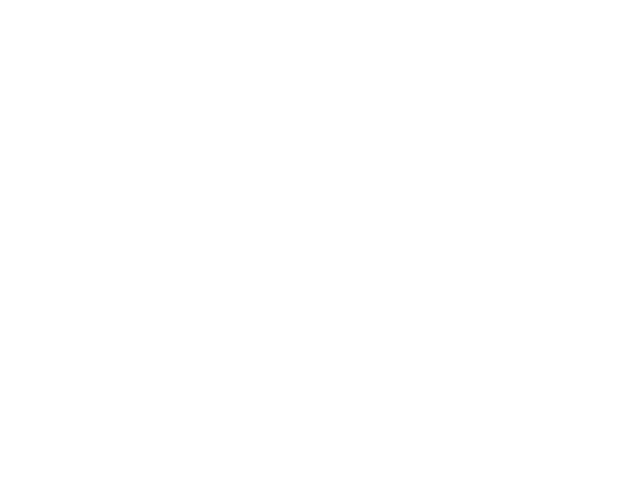
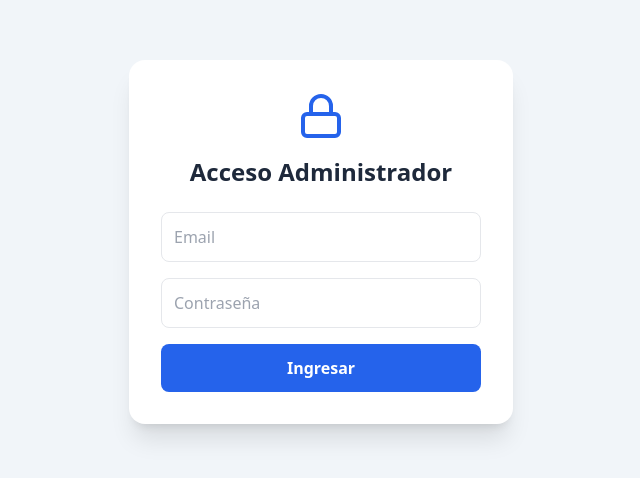
Before and after one commit to MatiSosa123/scout-fiesta-primavera, a React (Vite) app: page /login in a window 1280 px wide. Before the commit this address had no page. Shown: the part 158-636 px from the top of the page, without its empty margins (319-959 px from the left). Built offline with nearby package versions, Linux system fonts and the light colour scheme.

Commit message:
Codigo completo con autenticacion y rutas protegidas

```diff
--- a/src/App.jsx
+++ b/src/App.jsx
@@ -1,13 +1,45 @@
-import { BrowserRouter, Routes, Route } from 'react-router-dom';
+import { BrowserRouter, Routes, Route, Navigate } from 'react-router-dom';
+import { useState, useEffect } from 'react';
+import { auth } from './firebase';
+import { onAuthStateChanged } from 'firebase/auth';
+
 import PublicPage from './pages/PublicPage';
 import AdminPage from './pages/AdminPage';
+import LoginPage from './pages/LoginPage';
+
+// Componente para proteger la ruta /admin
+function RutaProtegida({ children }) {
+  const [user, setUser] = useState(null);
+  const [cargando, setCargando] = useState(true);
+
+  useEffect(() => {
+    const unsubscribe = onAuthStateChanged(auth, (usuario) => {
+      setUser(usuario);
+      setCargando(false);
+    });
+    return () => unsubscribe();
+  }, []);
+
+  if (cargando) return <div className="min-h-screen flex items-center justify-center font-bold text-blue-600">Verificando acceso... 🔐</div>;
+
+  // Si hay usuario, muestra el panel. Si no, lo manda al login.
+  return user ? children : <Navigate to="/login" />;
+}
 
 function App() {
   return (
     <BrowserRouter>
       <Routes>
         <Route path="/" element={<PublicPage />} />
-        <Route path="/admin" element={<AdminPage />} />
+        <Route path="/login" element={<LoginPage />} />
+        <Route
+          path="/admin"
+          element={
+            <RutaProtegida>
+              <AdminPage />
+            </RutaProtegida>
+          }
+        />
       </Routes>
     </BrowserRouter>
   );
--- a/src/firebase.js
+++ b/src/firebase.js
@@ -1,5 +1,6 @@
 import { initializeApp } from "firebase/app";
 import { getFirestore } from "firebase/firestore";
+import { getAuth } from "firebase/auth";
 
 const firebaseConfig = {
   apiKey: "AIzaSyBAb-FX2KAv-OoKwdcyr8TT2gZKOQfJg3w",
@@ -10,5 +11,9 @@ const firebaseConfig = {
   appId: "1:698746294766:web:c03ed2d8fbabd418483eff"
 };
 
+// Inicializar Firebase
 const app = initializeApp(firebaseConfig);
+
+// Exportar la base de datos y la autenticación
 export const db = getFirestore(app);
+export const auth = getAuth(app);
--- a/src/pages/AdminPage.jsx
+++ b/src/pages/AdminPage.jsx
@@ -1,7 +1,8 @@
 import { useState, useEffect } from 'react';
-import { Search, UserPlus, Trash2, CheckCircle2, Circle, Download, Users, UserCheck, AlertCircle } from 'lucide-react';
-import { db } from '../firebase';
+import { Search, UserPlus, Trash2, CheckCircle2, Circle, Download, Users, UserCheck, AlertCircle, LogOut } from 'lucide-react';
+import { db, auth } from '../firebase';
 import { collection, onSnapshot, addDoc, updateDoc, deleteDoc, doc } from 'firebase/firestore';
+import { signOut } from 'firebase/auth';
 
 function AdminPage() {
   const [asistentes, setAsistentes] = useState([]);
@@ -39,11 +40,16 @@ function AdminPage() {
   const agregarAsistente = async (e) => {
     e.preventDefault();
     if (!form.nombre || !form.apellido || !form.dni) return;
-    try { await addDoc(collection(db, "asistentes"), { ...form, asistio: false }); setForm({ nombre: '', apellido: '', dni: '', tipo: 'Scout', pago: 'Preventa' }); } catch (error) { console.error(error); }
+    try {
+      await addDoc(collection(db, "asistentes"), { ...form, asistio: false });
+      setForm({ nombre: '', apellido: '', dni: '', tipo: 'Scout', pago: 'Preventa' });
+    } catch (error) { console.error(error); }
   };
 
   const eliminarAsistente = async (id) => {
-    if (window.confirm('¿Estás seguro de eliminar a esta persona?')) { try { await deleteDoc(doc(db, "asistentes", id)); } catch (error) { console.error(error); } }
+    if (window.confirm('¿Estás seguro de eliminar a esta persona?')) {
+      try { await deleteDoc(doc(db, "asistentes", id)); } catch (error) { console.error(error); }
+    }
   };
 
   const toggleAsistio = async (id, estadoActual) => {
@@ -81,17 +87,29 @@ function AdminPage() {
   return (
     <div className="min-h-screen bg-slate-100 p-6">
       <div className="max-w-5xl mx-auto space-y-6">
+
+        {/* Encabezado con botón de salir */}
         <div className="bg-white p-6 rounded-lg shadow-md flex justify-between items-center">
           <div>
-            <h1 className="text-3xl font-bold text-slate-800">Panel de Administración</h1>
+            <h1 className="text-3xl font-bold text-slate-800">🌸 Panel de Administración</h1>
             <p className="text-slate-500">Control de Entradas - Manada y Tropa</p>
           </div>
-          <div className="text-right">
-            <p className="text-sm text-slate-500 uppercase font-semibold">Recaudación Total</p>
-            <p className="text-3xl font-bold text-green-600">${calcularTotal().toLocaleString('es-AR')}</p>
+          <div className="flex items-center gap-6">
+            <div className="text-right">
+              <p className="text-sm text-slate-500 uppercase font-semibold">Recaudación Total</p>
+              <p className="text-3xl font-bold text-green-600">${calcularTotal().toLocaleString('es-AR')}</p>
+            </div>
+            <button
+              onClick={() => signOut(auth)}
+              className="flex items-center gap-2 bg-red-100 hover:bg-red-200 text-red-700 font-semibold px-4 py-2 rounded-lg transition-colors"
+            >
+              <LogOut size={18} />
+              Salir
+            </button>
           </div>
         </div>
 
+        {/* Panel de Estadísticas */}
         <div className="grid grid-cols-2 md:grid-cols-4 gap-4">
           <div className="bg-white p-4 rounded-lg shadow-sm border-l-4 border-blue-400 flex items-center justify-between">
             <div><p className="text-xs text-slate-500 font-semibold uppercase">Scouts</p><p className="text-2xl font-bold text-slate-700">{stats.scouts}</p></div>
@@ -111,6 +129,7 @@ function AdminPage() {
           </div>
         </div>
 
+        {/* Formulario de Carga */}
         <div className="bg-white p-6 rounded-lg shadow-md">
           <h2 className="text-xl font-semibold mb-4 text-slate-700 flex items-center gap-2"><UserPlus size={20} /> Agregar Asistente</h2>
           <form onSubmit={agregarAsistente} className="grid grid-cols-1 md:grid-cols-5 gap-4">
@@ -131,6 +150,7 @@ function AdminPage() {
           </form>
         </div>
 
+        {/* Buscador, Ordenamiento y Tabla */}
         <div className="bg-white p-6 rounded-lg shadow-md">
           <div className="flex flex-col md:flex-row gap-4 mb-4">
             <div className="flex items-center gap-2 flex-1 bg-slate-50 p-2 rounded border">
--- /dev/null
+++ b/src/pages/LoginPage.jsx
@@ -0,0 +1,53 @@
+import { useState } from 'react';
+import { useNavigate } from 'react-router-dom';
+import { auth } from '../firebase';
+import { signInWithEmailAndPassword } from 'firebase/auth';
+import { Lock } from 'lucide-react';
+
+function LoginPage() {
+  const [email, setEmail] = useState('');
+  const [password, setPassword] = useState('');
+  const [error, setError] = useState('');
+  const navigate = useNavigate();
+
+  const handleLogin = async (e) => {
+    e.preventDefault();
+    try {
+      await signInWithEmailAndPassword(auth, email, password);
+      navigate('/admin'); // Si el login es exitoso, va al panel
+    } catch (err) {
+      setError('Email o contraseña incorrectos.');
+    }
+  };
+
+  return (
+    <div className="min-h-screen bg-slate-100 flex items-center justify-center p-6">
+      <div className="bg-white p-8 rounded-2xl shadow-xl max-w-sm w-full text-center">
+        <div className="flex justify-center mb-4 text-blue-600">
+          <Lock size={48} />
+        </div>
+        <h1 className="text-2xl font-bold text-slate-800 mb-6">Acceso Administrador</h1>
+
+        {error && <p className="bg-red-100 text-red-600 p-2 rounded mb-4 text-sm">{error}</p>}
+
+        <form onSubmit={handleLogin} className="space-y-4">
+          <input
+            type="email" placeholder="Email" required
+            className="w-full border p-3 rounded-lg focus:outline-blue-500"
+            value={email} onChange={e => setEmail(e.target.value)}
+          />
+          <input
+            type="password" placeholder="Contraseña" required
+            className="w-full border p-3 rounded-lg focus:outline-blue-500"
+            value={password} onChange={e => setPassword(e.target.value)}
+          />
+          <button type="submit" className="w-full bg-blue-600 hover:bg-blue-700 text-white font-bold py-3 rounded-lg transition-colors">
+            Ingresar
+          </button>
+        </form>
+      </div>
+    </div>
+  );
+}
+
+export default LoginPage;
--- a/src/pages/PublicPage.jsx
+++ b/src/pages/PublicPage.jsx
@@ -11,13 +11,12 @@ function PublicPage() {
     setTimeout(() => setCopiado(false), 2000);
   };
 
-  // NUEVA FUNCIÓN: Copia el alias y redirige a Mercado Pago
   const pagarAhora = () => {
     navigator.clipboard.writeText("matias-sosa.mp");
     setCopiado(true);
     setTimeout(() => setCopiado(false), 3000);
 
-    // Abrimos Mercado Pago después de un pequeño delay para que dé tiempo a copiar
+    // Abrimos Mercado Pago después de un pequeño delay
     setTimeout(() => {
       window.open("https://www.mercadopago.com.ar/", "_blank");
     }, 800);
@@ -26,7 +25,7 @@ function PublicPage() {
   return (
     <div className="min-h-screen bg-slate-100 flex flex-col items-center justify-center p-6">
       <div className="bg-white p-8 rounded-2xl shadow-xl max-w-md w-full text-center space-y-6">
-        <h1 className="text-3xl font-bold text-slate-800">Fiesta de la Primavera</h1>
+        <h1 className="text-3xl font-bold text-slate-800">🌸 Fiesta de la Primavera</h1>
         <p className="text-slate-500 font-medium">Transferí tu entrada a este Alias:</p>
 
         <div className="bg-slate-50 border p-4 rounded-lg flex flex-col items-center gap-4">
```
